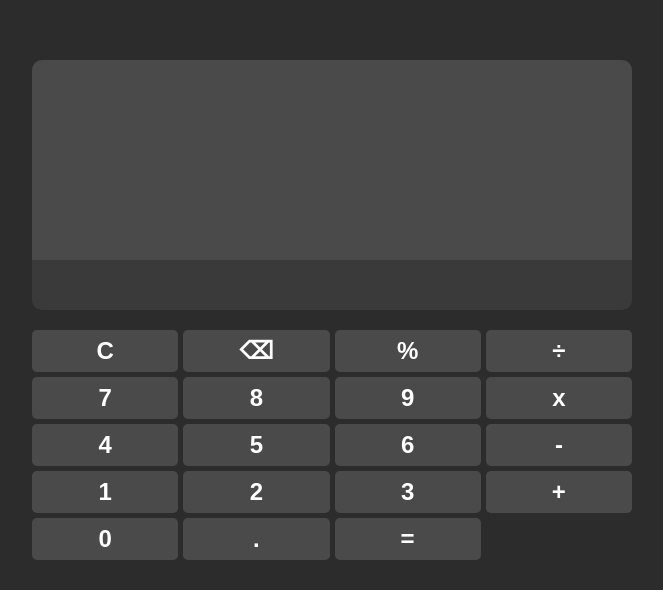
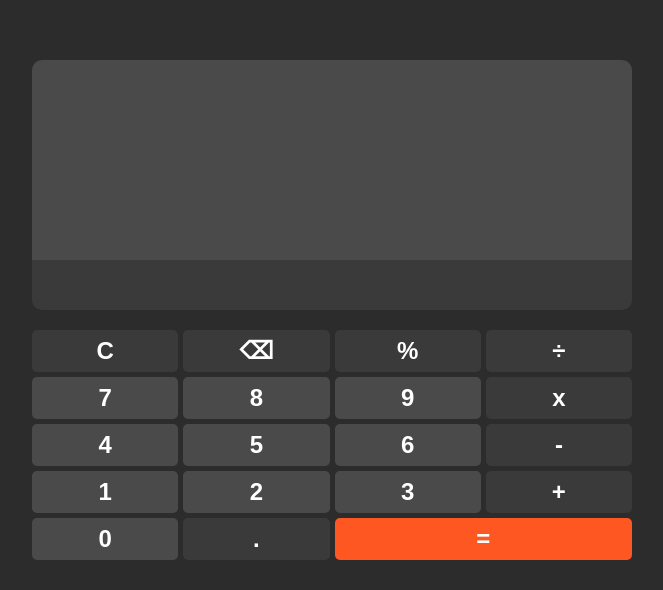
Before and after one commit to JohnReyGimenez/Calculator, a plain HTML site: page index.html in a window 1280 px wide. Shown: the part 210-800 px from the top of the page, without its empty margins (308-971 px from the left). Drawn offline with Linux system fonts and the light colour scheme.

Commit message:
fixed class issues and css bugs

```diff
--- a/index.html
+++ b/index.html
@@ -12,25 +12,25 @@
         <div id="history"></div>
         <input id="display" readonly>
         <div id="keys">
-            <button class="clear" class="darker" >C</button>
-            <button class="back" class="darker">⌫</button>
-            <button class="Module" class="darker">%</button>
-            <button class="operator" class="darker">÷</button>
+            <button class="clear darker">C</button>
+            <button class="back darker">⌫</button>
+            <button class="Module darker">%</button>
+            <button class="operator darker">÷</button>
             <button class="number" >7</button>
             <button class="number" >8</button>
             <button class="number" >9</button>
-            <button class="operator" class="darker">x</button>
-            <button class="number" >4</button>
-            <button class="number" >5</button>
-            <button class="number" >6</button>
-            <button class="operator" class="darker">-</button>
-            <button class="number" >1</button>
-            <button class="number" >2</button>
-            <button class="number" >3</button>
-            <button class="operator" class="darker">+</button>
-            <button class="number" >0</button>
-            <button class="decimal" >.</button>
-            <button class="operator" class="equals">=</button>
+            <button class="operator darker">x</button>
+            <button class="number">4</button>
+            <button class="number">5</button>
+            <button class="number">6</button>
+            <button class="operator darker">-</button>
+            <button class="number">1</button>
+            <button class="number">2</button>
+            <button class="number">3</button>
+            <button class="operator darker">+</button>
+            <button class="number">0</button>
+            <button class="decimal darker">.</button>
+            <button class="operator equals">=</button>
         </div>
         </div>
     </div>
```
